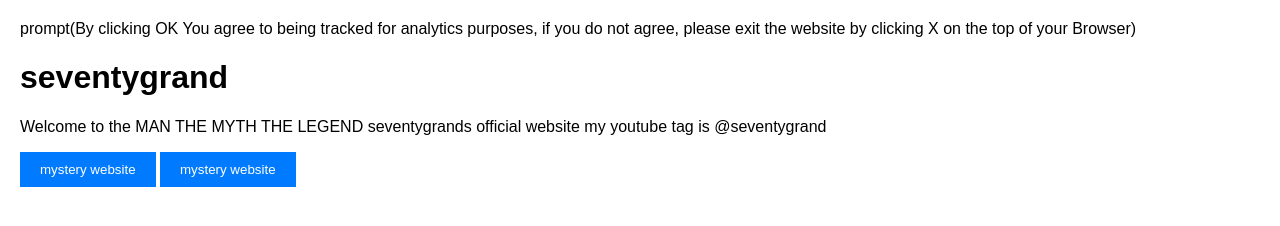
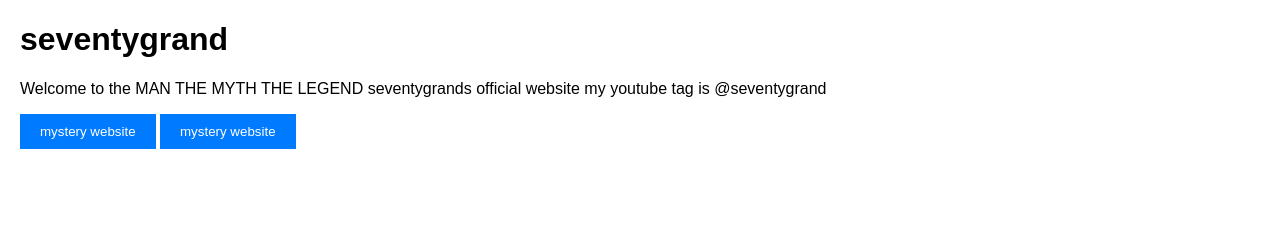
Before and after one commit to seventygrand/seventygrand, a plain HTML site: page index.html in a window 1280 px wide. Drawn offline with Linux system fonts and the light colour scheme.

Commit message:
fixing wrong location

```diff
--- a/index.html
+++ b/index.html
@@ -21,7 +21,6 @@ j=d.createElement(s),dl=l!='dataLayer'?'&l='+l:'';j.async=true;j.src=
   <link rel="stylesheet" type="text/css" href="styles.css">
 </head>
 <body>
-  prompt(By clicking OK You agree to being tracked for analytics purposes, if you do not agree, please exit the website by clicking X on the top of your Browser)
   <!-- Google Tag Manager (noscript) -->
 <noscript><iframe src="https://www.googletagmanager.com/ns.html?id=GTM-PD4DXMMP"
 height="0" width="0" style="display:none;visibility:hidden"></iframe></noscript>
```
